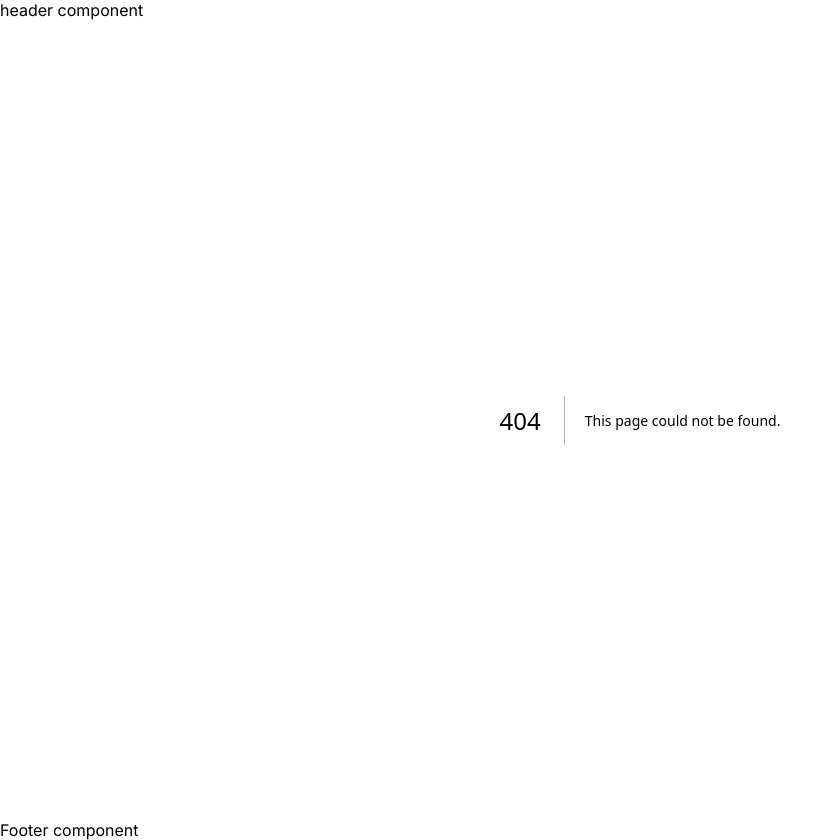
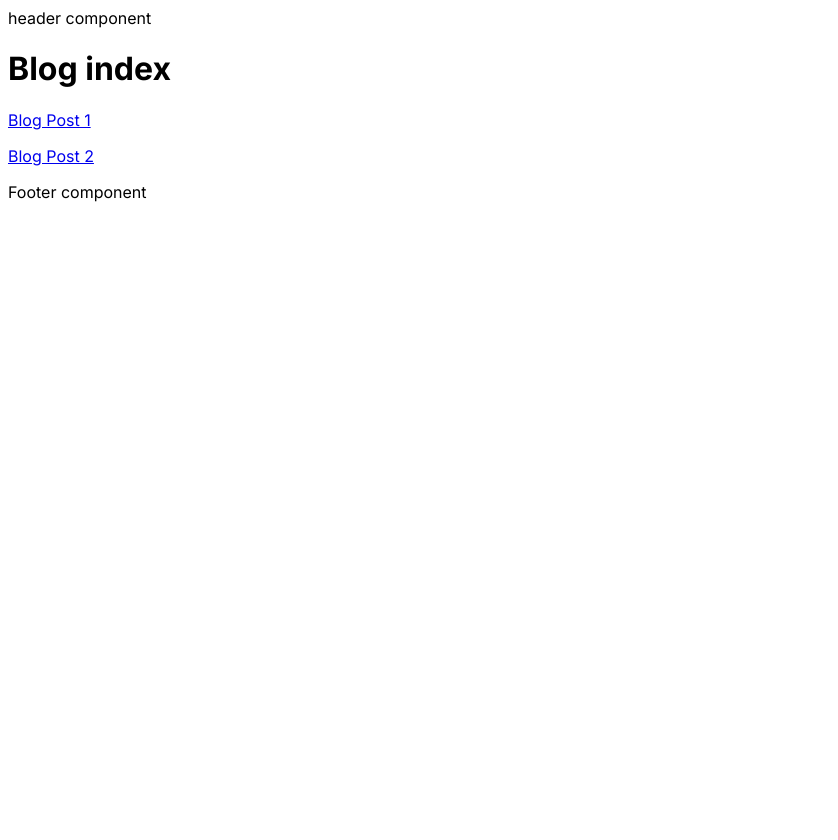
Before and after one commit to mycvlnn/learn-nextjs-14, a Next.js app: page /blog in a window 1280 px wide. Before the commit this address had no page. Shown: the whole page, without its empty margins (0-838 px from the left). After the commit the page ends 800 px from the top, so only its background shows below. Built offline with nearby package versions, Linux system fonts and the light colour scheme.

Commit message:
feat: dynamic router

```diff
--- /dev/null
+++ b/src/app/blog/page.tsx
@@ -0,0 +1,15 @@
+import Link from 'next/link'
+
+export default function Blog() {
+  return (
+    <main>
+      <h1>Blog index</h1>
+      <p>
+        <Link href="/blog/post-1">Blog Post 1</Link>
+      </p>
+      <p>
+        <Link href="/blog/post-2">Blog Post 2</Link>
+      </p>
+    </main>
+  )
+}
--- a/src/app/page.tsx
+++ b/src/app/page.tsx
@@ -4,7 +4,7 @@ export default function Home() {
   return (
     <main>
       <div>
-        <Link href="/about">About</Link>
+        <Link href="/blog">Blog</Link>
       </div>
       <div>
         <Link href="/youtube">Youtube</Link>
```
Also changed, not shown: src/app/blog/[slug]/page.tsx (added, +13 -0 lines).
